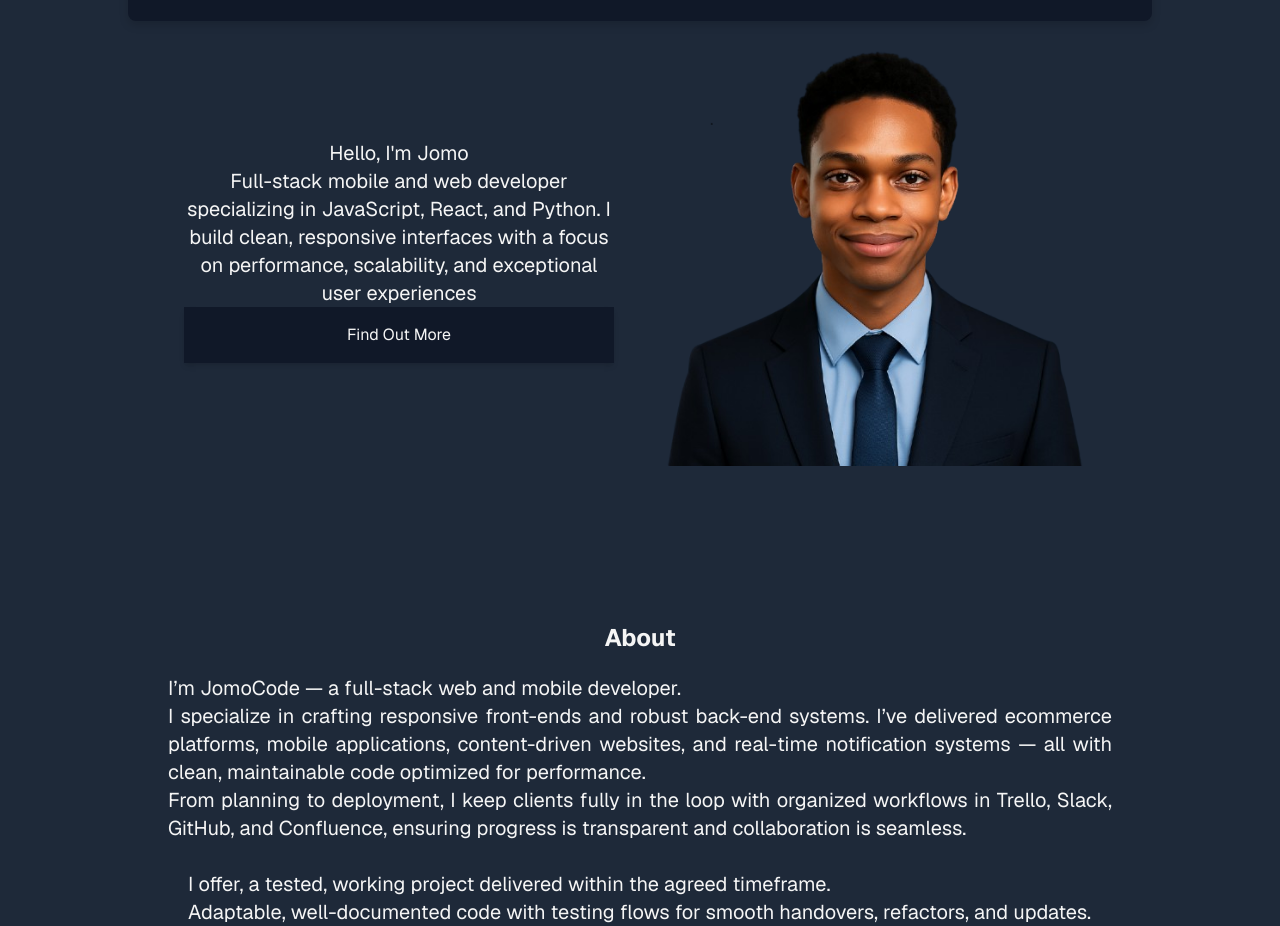
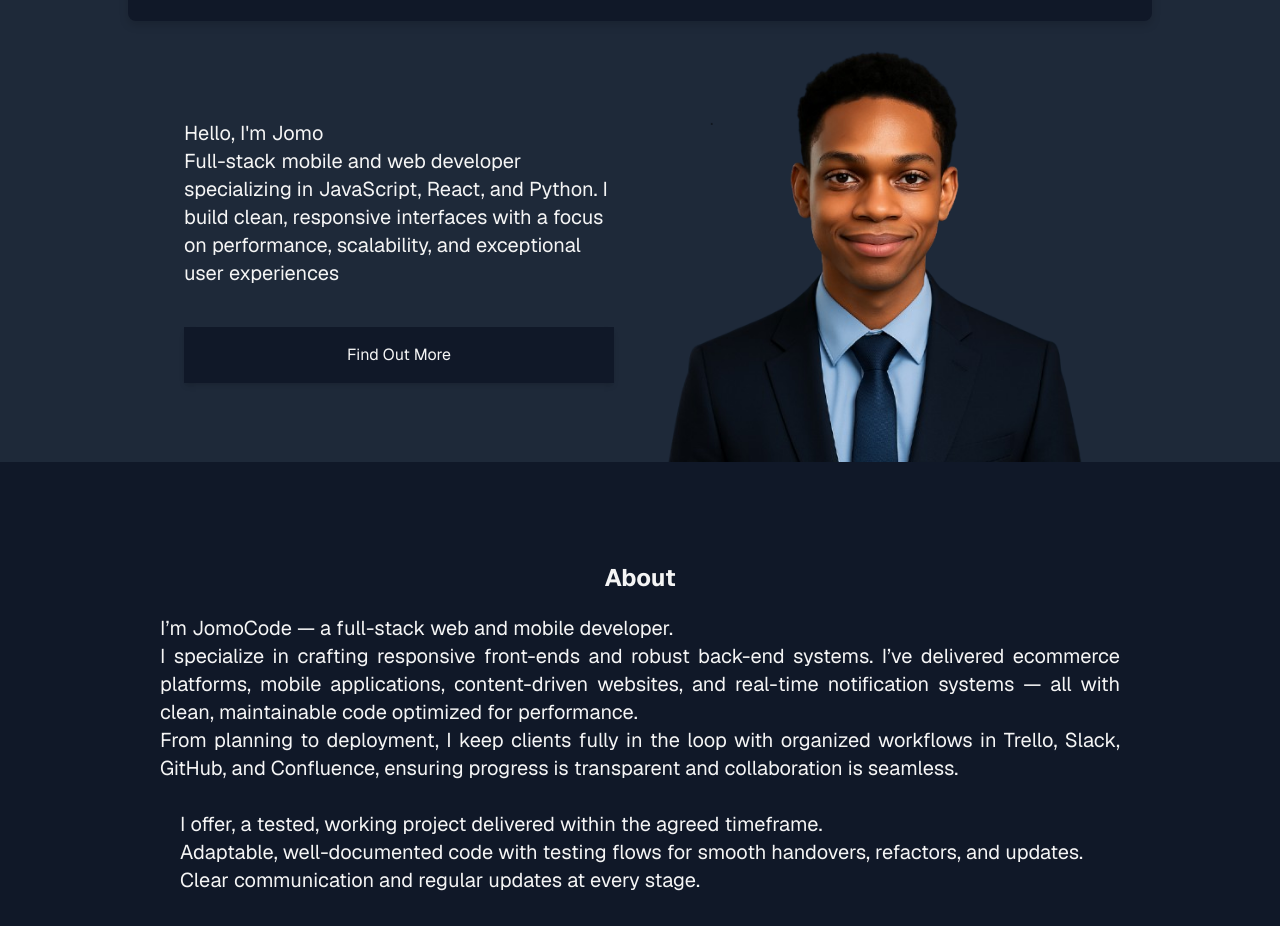
Before and after one commit to jomoCode/Web-portfolio, a Next.js app: page / in a window 1280 px wide. Shown: the part 100-1026 px from the top of the page. Built offline with nearby package versions, Linux system fonts and the light colour scheme.

Commit message:
(page)- fixed layout

```diff
--- a/src/app/page.tsx
+++ b/src/app/page.tsx
@@ -85,13 +85,13 @@ const Home = () => {
       <Header headerContent={links} />
 
       {/* SUMMARY */}
-      <Section name="summary">
+      <Section name="summary" className="pb-0">
         <SideBySideSection
           left={
             <div className=" p-4 flex flex-col justify-evenly h-full">
-              <div>
-                <Title text={profileIntroduction} />
-                <Text>{profileSummary}</Text>
+              <div className="w-full text-left">
+                <Title text={profileIntroduction} className="text-left py-2" />
+                <Text className="text-left mb-10">{profileSummary}</Text>
               </div>
 
               <CustomButton>Find Out More</CustomButton>
@@ -118,19 +118,22 @@ const Home = () => {
       </Section>
 
       {/* ABOUT */}
-      <Section name="about">
-        <Heading text="About" className="text-center" />
-        {description()}
-      </Section>
+      <div className="w-full h-[500px] mb-24 relative">
+        <Section
+          name="about"
+          bg_dark="bg-background-dark-2"
+          bg_light="bg-background-light-2"
+          className="absolute  top-[-60px] left-0 pt-20 px-40 w-full"
+        >
+          <Heading text="About" className="text-center" />
+          {description()}
+        </Section>
+      </div>
 
       {/* SKILLS AND EXPERIENCE */}
       <Section name="skills">
         <SwitchTabs
           tabs={[
-            {
-              content: <SkillsSection />,
-              title: "Skills",
-            },
             {
               content: <CodeSamples />,
               title: "Code Samples",
@@ -138,6 +141,10 @@ const Home = () => {
             {
               content: <WorkExperience />,
               title: "Experience",
+            },
+            {
+              content: <SkillsSection />,
+              title: "Skills",
             },
           ]}
         />
```
